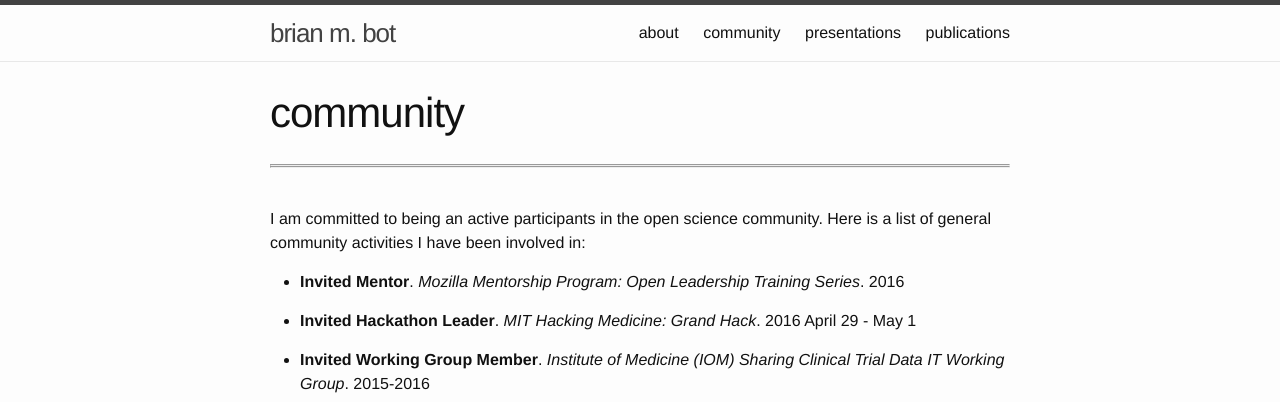
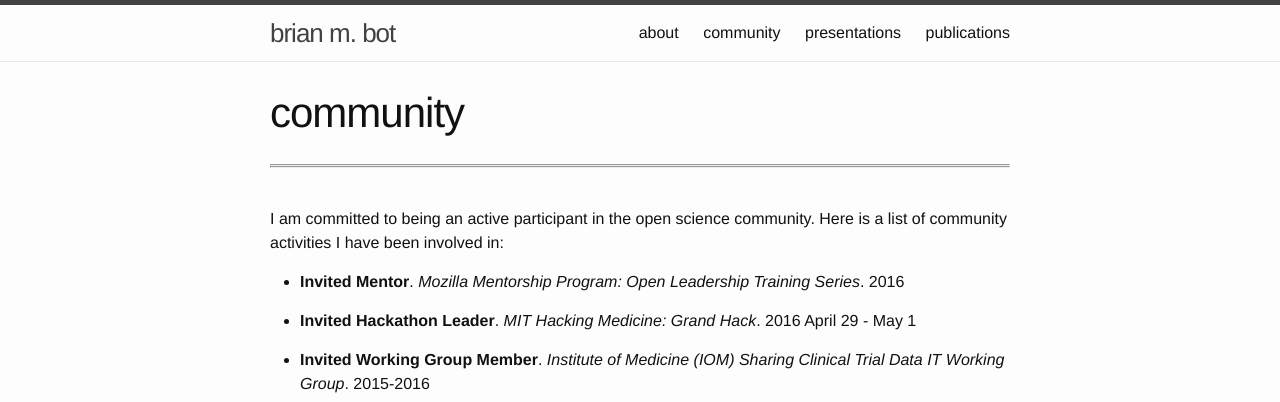
Before and after one commit to eddiekasner/brian-bot.github.io, a Jekyll site: the page built from community.md, in a window 1280 px wide. Shown: the top 402 px of the page. Built offline with Jekyll 4.4.1, drawn with Linux system fonts in a browser that asks for light colours.

Commit message:
minor edits to community page

```diff
--- a/community.md
+++ b/community.md
@@ -8,7 +8,7 @@ permalink: /community/
 ***
 <br>
 
-I am committed to being an active participants in the open science community. Here is a list of general community activities I have been involved in:
+I am committed to being an active participant in the open science community. Here is a list of community activities I have been involved in:
 
 {% for comm in site.data.community %}
 - **{{ comm.role }}**. *{{ comm.activity }}*. {{ comm.date }}
```
